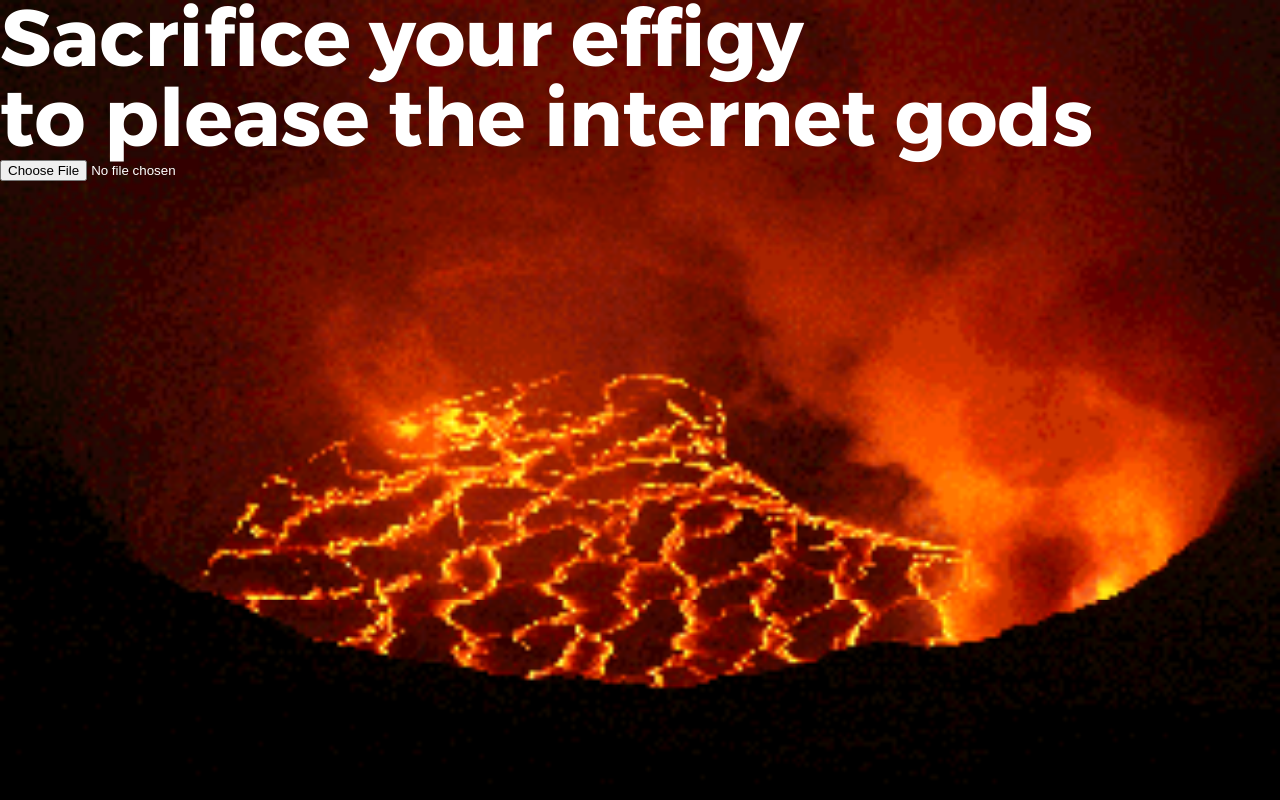
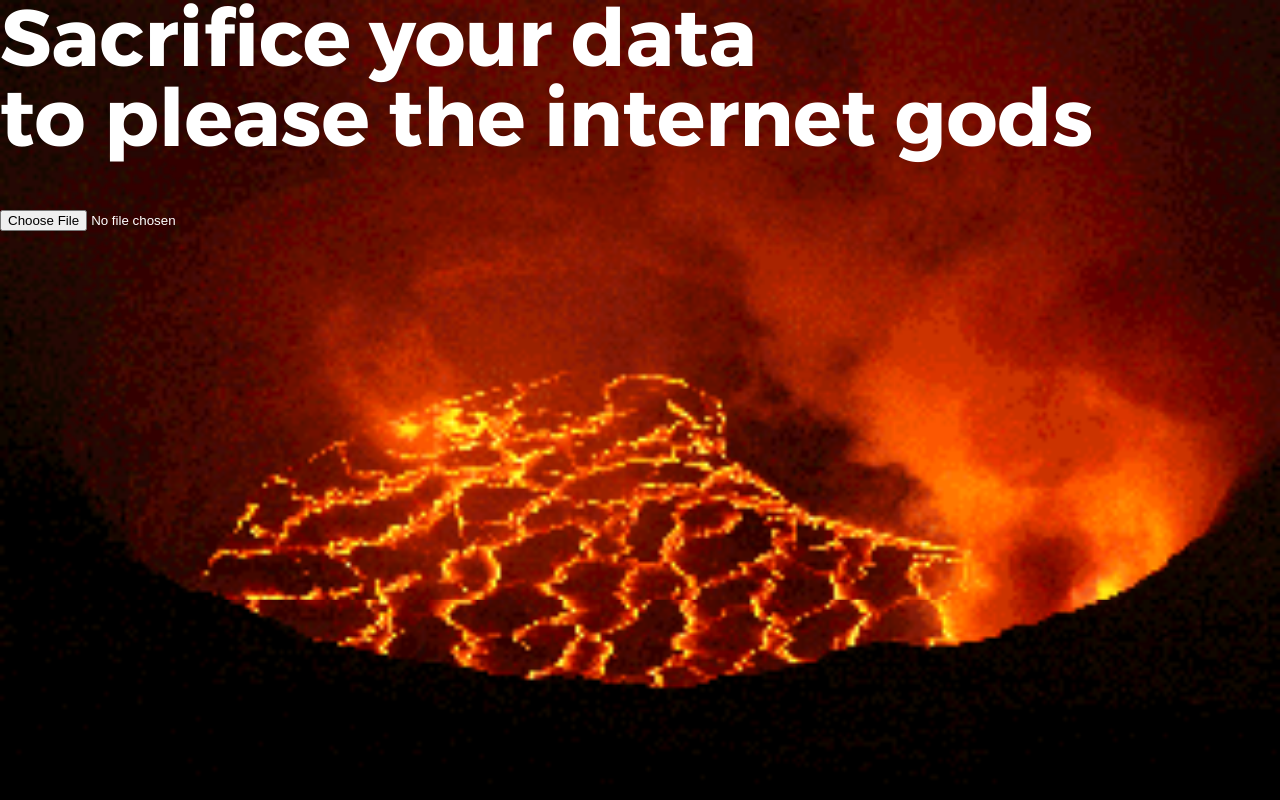
Before and after one commit to ioalpha/dropdeadbox, a plain HTML site: page index.html in a window 1280 px wide. Drawn offline with Linux system fonts and the light colour scheme; a web font is replaced by a local one.

Commit message:
h1 z-index 500

```diff
--- a/css/styles.css
+++ b/css/styles.css
@@ -85,11 +85,14 @@ body {
 
 h1 {
     font-family: 'montserratbold', arial;
+    font-weight: normal;
     font-style: normal;
-    font-weight: 100;
     font-size: 8rem;
     line-height: 1;
-    margin: 0;
+    margin-bottom: 50px;
+    margin-top: 0px;
+    position: relative;
+    z-index: 500;
 }
 
 #prey {
--- a/index.html
+++ b/index.html
@@ -19,7 +19,7 @@
 
 <body>
 
-    <h1>Sacrifice your effigy <br> to please the internet gods</h1>
+    <h1>Sacrifice your data <br> to please the internet gods</h1>
 	<input type='file' id="fileUpload" />
 	<div id="prey">
 		<canvas id="canvas"  width="900" height="600">
@@ -27,7 +27,6 @@
 		</canvas>
 	</div>
 	<div id="balken"></div>
-
 
 	<script type="text/javascript">
 		var w = 900
```
